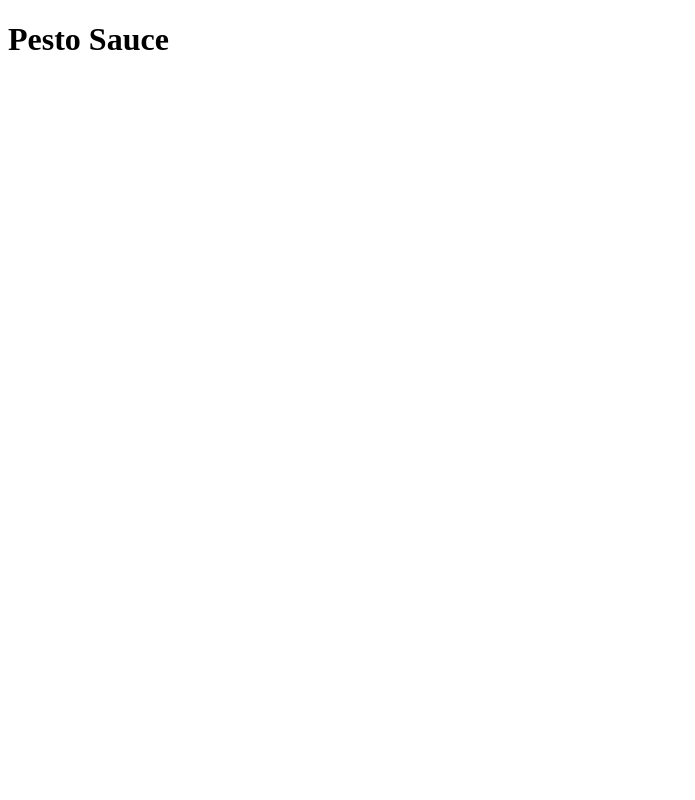
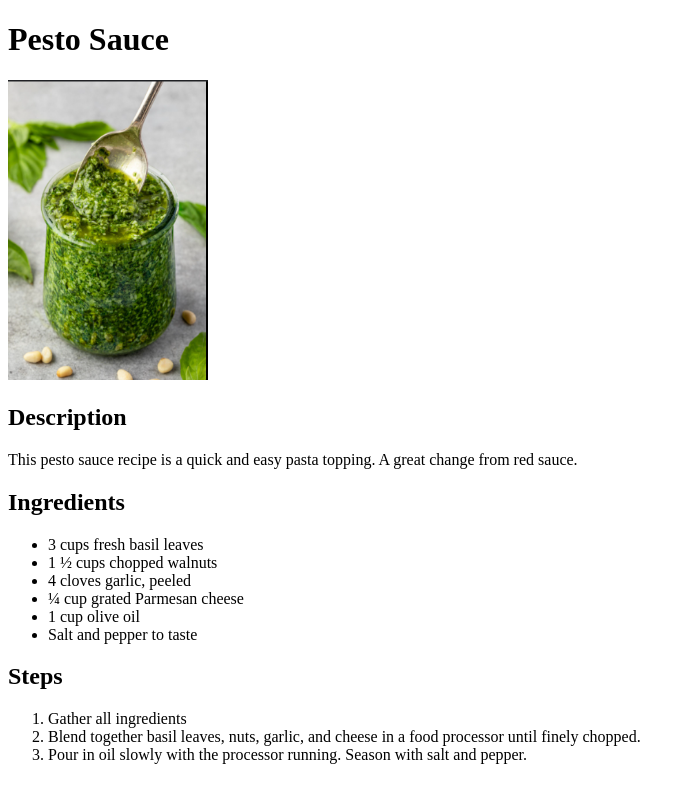
Before and after one commit to VaaneeTripathi/odin-recipes, a plain HTML site: page recipes/pestosauce.html in a window 1280 px wide. Shown: the whole page, without its empty margins (0-695 px from the left). Drawn offline with Linux system fonts and the light colour scheme.

Commit message:
Add content for Pesto Sauce Page and Fix Typo
Added the relevant media, description, ingredients, steps to the recipe page. Edited an extra step in the Peach Iced Tea recipe

```diff
--- a/recipes/pestosauce.html
+++ b/recipes/pestosauce.html
@@ -6,5 +6,26 @@
     </head>
     <body>
         <h1>Pesto Sauce</h1>
+        <img src="../images/pesto.png" height="300" width="200" alt = "A transparent glass with pesto sauce and a spoon in it">
+        <h2>Description</h2>
+        This pesto sauce recipe is a quick and easy pasta topping. A great change from red sauce.
+
+        <h2>Ingredients</h2>
+        <ul>
+            <li>3 cups fresh basil leaves            </li>
+            <li>1 ½ cups chopped walnuts</li>
+            <li>4 cloves garlic, peeled</li>
+            <li>¼ cup grated Parmesan cheese</li>
+            <li>1 cup olive oil</li>
+            <li>Salt and pepper to taste</li>
+        </ul>
+
+        <h2>Steps</h2>
+        <ol>
+            <li>Gather all ingredients</li>
+            <li>Blend together basil leaves, nuts, garlic, and cheese in a food processor until finely chopped.</li>
+            <li>Pour in oil slowly with the processor running. Season with salt and pepper.</li>
+
+        </ol>
     </body>
 </html>
```
Also changed, not shown: recipes/peachicedtea.html (+0 -1 lines).
